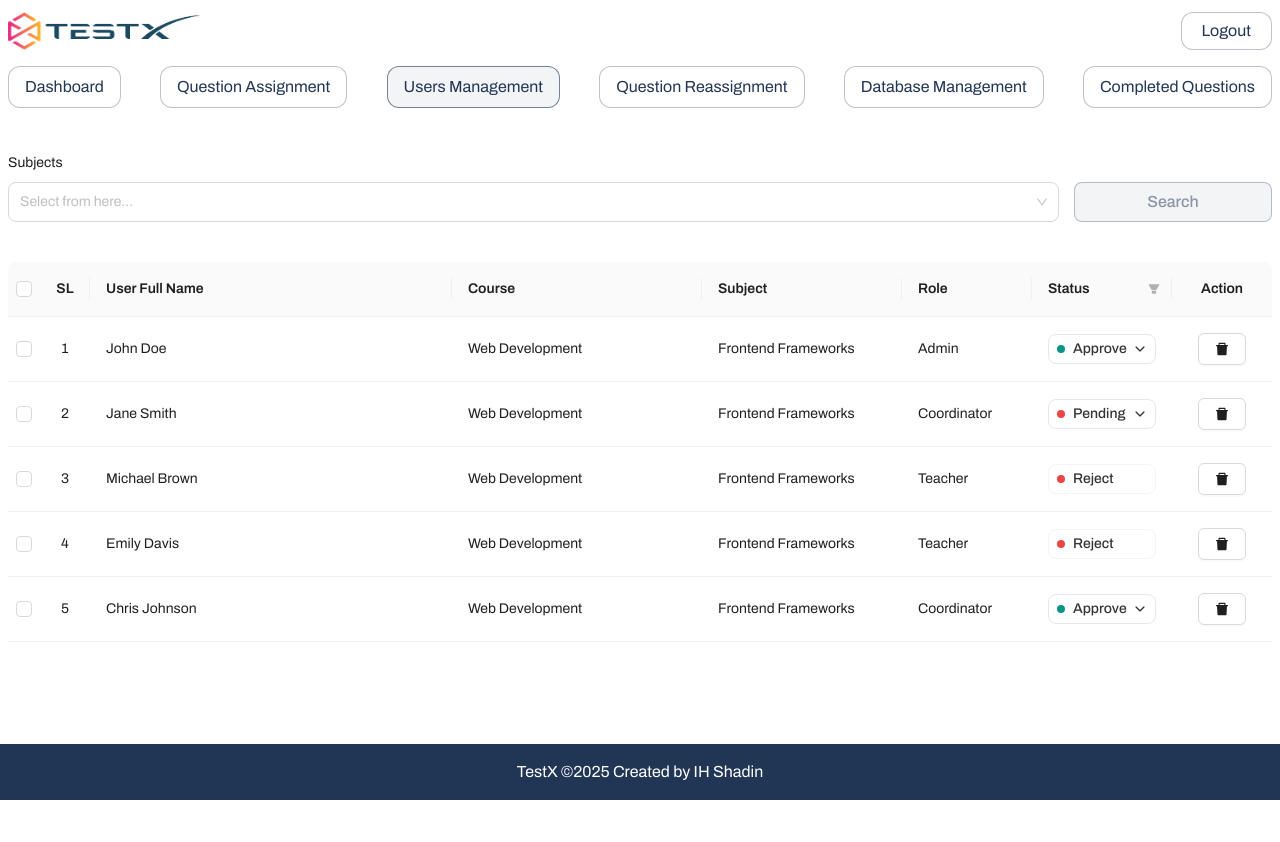
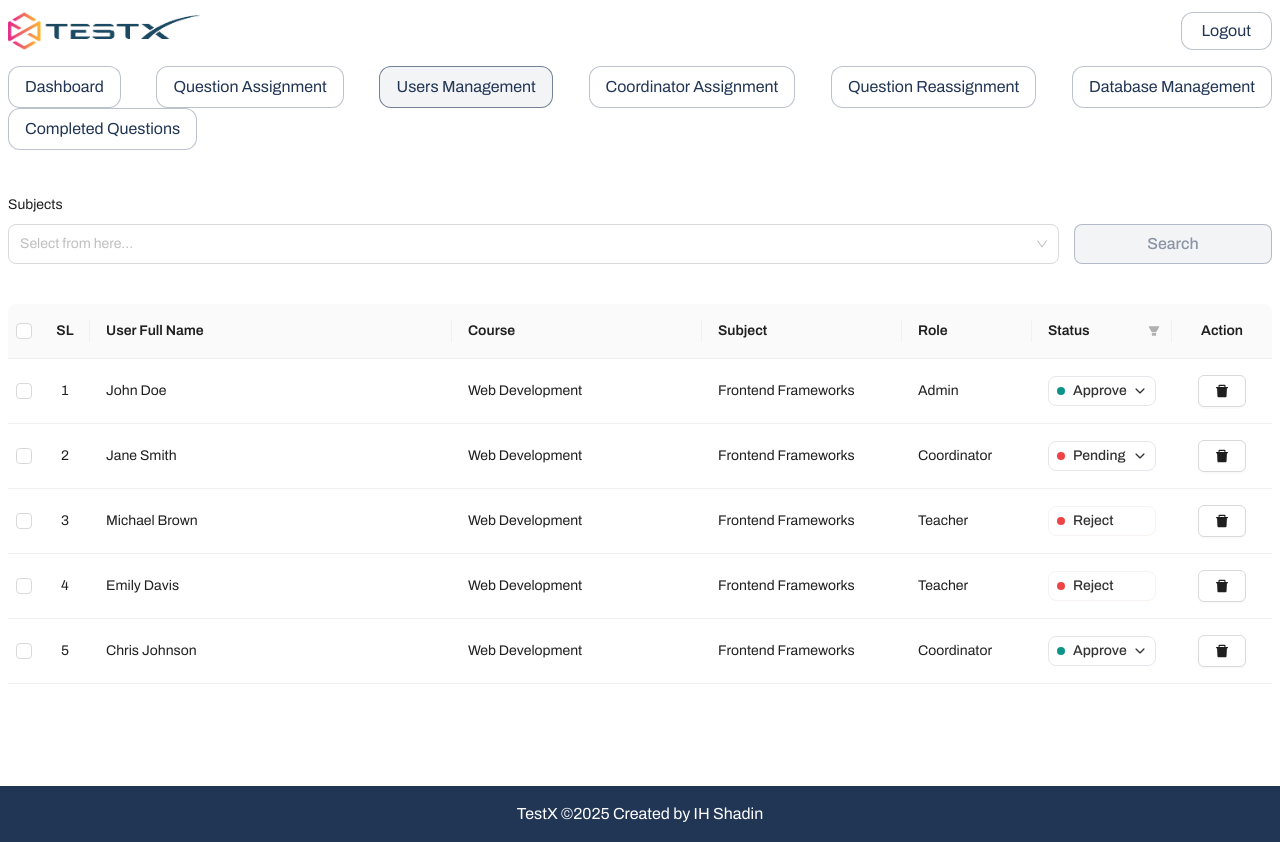
Before and after one commit to ihshadin/testx, a Next.js app: page /users-management in a window 1280 px wide. Before the commit the page ends 800 px from the top, so only its background shows below. Built offline with nearby package versions, Linux system fonts and the light colour scheme.

Commit message:
create a page for condinator assign

```diff
--- /dev/null
+++ b/src/app/(CommonLayout)/coordinator-assignment/page.tsx
@@ -0,0 +1,7 @@
+import React from "react";
+
+const CoordinatorAssignmentPage = () => {
+  return <div></div>;
+};
+
+export default CoordinatorAssignmentPage;
--- a/src/components/Header/MenuItems.tsx
+++ b/src/components/Header/MenuItems.tsx
@@ -8,6 +8,7 @@ const menuItems = [
   // { label: "Add Question", slug: "/add-question" },
   { label: "Question Assignment", slug: "/question-assignment" },
   { label: "Users Management", slug: "/users-management" },
+  { label: "Coordinator Assignment", slug: "/coordinator-assignment" },
   { label: "Question Reassignment", slug: "/question-reassignment" },
   { label: "Database Management", slug: "/database-management" },
   { label: "Completed Questions", slug: "/completed-questions" },
```
Also changed, not shown: 1 other file (tests, documents, lock files or other folders).
